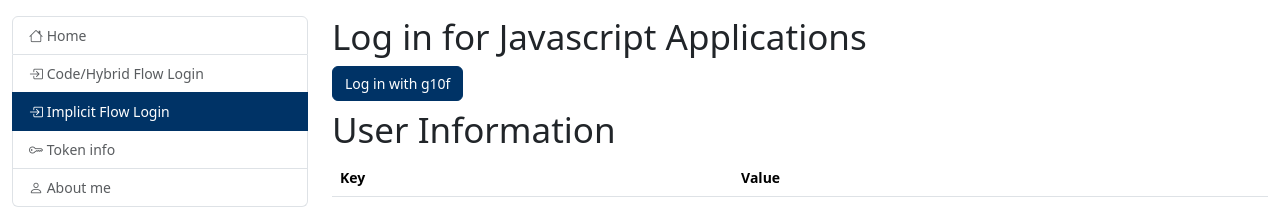
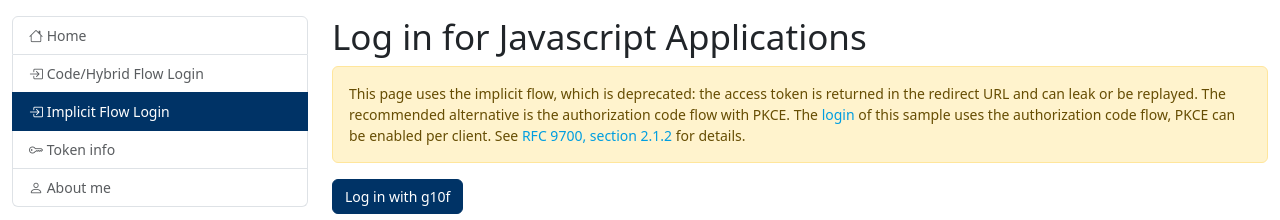
Before and after one commit to g10f/oauth-python-sample, a Django app: page /oauth2/userinfo/client/ in a window 1280 px wide. Shown: the part 91-311 px from the top of the page. Run offline with Django 5.2, Linux system fonts and the light colour scheme; data comes from the database, SQL or seed files in the repository; lists and menus that the app fills with data are empty; some libraries are stand-ins or nearby versions.

Commit message:
validate state and escape userinfo in the implicit flow sample, deprecation notice (#31)

```diff
--- a/apps/client/templates/userinfo_client.html
+++ b/apps/client/templates/userinfo_client.html
@@ -13,6 +13,17 @@
 
 {% block right_content %}
   <h1>{% trans 'Log in for Javascript Applications' %}</h1>
+
+  {% url 'login' as login_url %}
+  <div class="alert alert-warning" role="alert">
+    {% blocktrans trimmed %}
+      This page uses the implicit flow, which is deprecated: the access token is returned in the redirect URL and
+      can leak or be replayed. The recommended alternative is the authorization code flow with PKCE. The
+      <a href="{{ login_url }}">login</a> of this sample uses the authorization code flow, PKCE can be enabled per
+      client. See
+      <a href="https://www.rfc-editor.org/rfc/rfc9700#section-2.1.2">RFC 9700, section 2.1.2</a> for details.
+    {% endblocktrans %}
+  </div>
 
   {% for  authentication in authentications %}
     <div class="row mb-2">
--- a/apps/static/js/script.js
+++ b/apps/static/js/script.js
@@ -16,28 +16,98 @@ $(function() {
 		return new bootstrap.Tooltip(tooltipTriggerEl)
 	});
 
-	function randomString(len) {
-		charset='abcdefghijklmnopqrstuvwxyzABCDEFGHIJKLMNOPQRSTUVWXYZ0123456789';
-		for( var i=0; i < len; i++ ) {
-            text += charset.charAt(Math.floor(Math.random() * charset.length));
-        }
-    	return text;
+	// The state of the login link the user clicked is kept in the sessionStorage. The callback only accepts a
+	// state that is identical to this value. That proves the response belongs to a login started in this
+	// browser (CSRF protection, RFC 6749 section 10.12) and that the values in the state were not changed.
+	var STATE_STORAGE_KEY = 'oauth2_implicit_state';
+
+	function storeState(state) {
+		try {
+			sessionStorage.setItem(STATE_STORAGE_KEY, state);
+		} catch (e) {
+			console.error('The state can not be stored in the sessionStorage.', e);
+		}
 	}
-	//#sessionStorage
 
-	function imageHtml(src) {
-		var status = '';
-		if (!src) {
-			src = $("#info_table").data("default-image");
-			status = 'disabled="disabled"';
+	// Returns the stored state and removes it, so that every state is accepted only once.
+	function popStoredState() {
+		try {
+			var state = sessionStorage.getItem(STATE_STORAGE_KEY);
+			sessionStorage.removeItem(STATE_STORAGE_KEY);
+			return state;
+		} catch (e) {
+			console.error('The state can not be read from the sessionStorage.', e);
+			return null;
 		}
-		var item = '<tr><td>picture</td><td><image id="id_image" src=' + src + ' width="100px" />';
-		item += '<input id="id_picture" name="picture" type="file">';
-		item += '<button id="id_picture_update" class="btn btn-default" data-loading-text="Loading ..." disabled="disabled">Update</button>';
-		item += '<button id="id_picture_delete" class="btn btn-default" ' + status + '>Delete</button>';
-		item += '</td></tr>';
-		return item;
 	}
+
+	// The state is url safe base64 encoded JSON without padding (see build_state in oauth2/views.py).
+	function decodeState(state) {
+		var base64 = state.replace(/-/g, '+').replace(/_/g, '/');
+		while (base64.length % 4) {
+			base64 += '=';
+		}
+		return JSON.parse(atob(base64));
+	}
+
+	// Only http(s) urls are used for links and images, a "javascript:" url from the userinfo must not be executed.
+	function safeUrl(url) {
+		try {
+			var parsed = new URL(url, location.href);
+			if (parsed.protocol === 'http:' || parsed.protocol === 'https:') {
+				return parsed.href;
+			}
+		} catch (e) {
+			// not a valid url
+		}
+		return null;
+	}
+
+	function showError(message) {
+		$('<div class="alert alert-danger" role="alert"></div>').text(message).insertBefore('#info_table');
+	}
+
+	// All values from the userinfo are inserted with text() or attr(), never as html, because the user can
+	// edit them in the sso provider.
+	function infoRow(key, $value) {
+		return $('<tr></tr>').append($('<td></td>').text(key), $('<td></td>').append($value));
+	}
+
+	function pictureRow(src) {
+		var hasPicture = Boolean(src);
+		var $image = $('<img id="id_image" width="100">');
+		$image.attr('src', hasPicture ? src : $("#info_table").data("default-image"));
+		var $deleteButton = $('<button id="id_picture_delete" class="btn btn-default">Delete</button>');
+		$deleteButton.prop('disabled', !hasPicture);
+		return infoRow('picture', [
+			$image,
+			$('<input id="id_picture" name="picture" type="file">'),
+			$('<button id="id_picture_update" class="btn btn-default" disabled>Update</button>'),
+			$deleteButton
+		]);
+	}
+
+	function applicationList(applications) {
+		var $list = $('<ul></ul>');
+		$.each(applications, function(idx, app) {
+			var $link = $('<a></a>').text(app.links.app.title);
+			var href = safeUrl(app.links.app.href);
+			if (href) {
+				$link.attr('href', href);
+			}
+			$('<li></li>').append($link).appendTo($list);
+		});
+		return $list;
+	}
+
+	// Remember the state of the login link before the browser leaves the page.
+	$('a[data-client-id]').on('click', function() {
+		var state = new URL(this.href).searchParams.get('state');
+		if (state) {
+			storeState(state);
+		}
+	});
+
 	// userinfo_endpoints must be set in the template
 	// First, parse the query string
 	var params = {}, queryString = location.hash.substring(1), regex = /([^&=]+)=([^&]*)/g, m;
@@ -45,72 +115,69 @@ $(function() {
 		params[decodeURIComponent(m[1])] = decodeURIComponent(m[2]);
 	}
 
-	if (params.access_token){
-		data = $.parseJSON($.base64.decode(params.state));
-		// TODO: check state has not been tampered with. (check data.nonce)
+	var picture_endpoint;
+	if (params.access_token) {
+		// The token must not stay in the address bar and the browser history.
+		history.replaceState(null, '', location.pathname + location.search);
+
+		var storedState = popStoredState();
+		if (!params.state || params.state !== storedState) {
+			showError('The login response does not belong to a login started in this browser and is ignored.');
+			return;
+		}
+		// The state is identical to the one we created, so the endpoints in it can be trusted.
+		var data = decodeState(params.state);
+		picture_endpoint = data.picture_endpoint;
+
 		// get userinfos if we have an access token
-		var picture_endpoint = data.picture_endpoint;
-
 		$.ajax({
 			url: data.userinfo_endpoint,
 			type: 'GET',
 			headers: {Authorization: 'Bearer ' + params.access_token}
 		}).done(function(data) {
 			// add the userinfos to the table with id="info_table"
-			var items = [];
+			var rows = [];
 			var has_picture = false;
 			$.each(data, function(key, val) {
-				var item;
-				if (key == 'picture'){
+				if (key == 'picture') {
 					has_picture = true;
+					var picture_url = null;
+					if (val && val['@id']) {
+						picture_url = safeUrl(val['url']);
+					} else if (picture_endpoint) {
+						picture_url = safeUrl(val && val.url);
+					} else {
+						picture_url = safeUrl(val);
+					}
 					if (picture_endpoint) {
-						item = imageHtml(JSON.stringify(val.url));
-					} else {
-                        picture_url = ''
-                        if (val['@id']){
-                            if (val['url']) {
-                                picture_url = val['url'];
-                            }
-                        }
-                        else {
-                            picture_url = val
-                        }
-                        if (picture_url) {
-                            item = '<tr><td>'  + key + '</td><td><image src=' + JSON.stringify(picture_url) + ' width="100px" /></td></tr>';
-                        }
-
+						rows.push(pictureRow(picture_url));
+					} else if (picture_url) {
+						rows.push(infoRow(key, $('<img width="100">').attr('src', picture_url)));
 					}
 				}
-				else if (key == 'applications'){
-					var apps = [];
-					$.each(val, function(idx, app) {
-						apps.push('<li><a href="' + app.links.app.href +  '">' + app.links.app.title + ' </a></li>');
-					});
-					item = '<tr><td>'  + key + '</td><td>' + apps.join('') + '</td></tr>';
+				else if (key == 'applications') {
+					rows.push(infoRow(key, applicationList(val)));
 				}
-				else{
-					item = '<tr><td>'  + key + '</td><td>' + JSON.stringify(val) + '</td></tr>';
+				else {
+					rows.push(infoRow(key, document.createTextNode(JSON.stringify(val))));
 				}
-				items.push(item);
 			});
 			if (!has_picture && picture_endpoint) {
-				item = imageHtml("");
-				items.push(item);
+				rows.push(pictureRow(null));
 			}
-			$(items.join('')).appendTo('#info_table');
+			$('#info_table').append(rows);
 			$("#id_picture" ).on("change", handleFileSelect);
 			$("#id_picture_update").on("click", updatePicture);
 			$("#id_picture_delete").on("click", deletePicture);
 			$("#id_image").on( "load", function() {
 				if ($(this).attr("src") != $("#info_table").data("default-image")) {
 					$("#id_picture_delete").removeAttr("disabled");
-					$("#id_picture_update").button('reset');
+					$("#id_picture_update").text('Update');
 				} else {
 					$("#id_picture_delete").attr("disabled", "disabled");
 				}
 			});
 		});
-		//window.location.hash = '';
 	}
 	// picture update handling
 	var fileArrayBuffer;
@@ -126,7 +193,7 @@ $(function() {
 	}
 
 	function updatePicture() {
-		var $btn = $(this).button('loading');
+		$(this).prop('disabled', true).text('Loading ...');
 		$.ajax({
 			url: picture_endpoint,
 			type: 'POST',
@@ -137,8 +204,10 @@ $(function() {
 		}).done(function(data, textStatus, request) {
 			// Location Header does not work, probably because the location does not support CORS header
 			// var location = request.getResponseHeader('Location');
-			var location = data.url;
-			$("#id_image").attr('src', location);
+			var location = safeUrl(data.url);
+			if (location) {
+				$("#id_image").attr('src', location);
+			}
 		});
 	}
 
```
